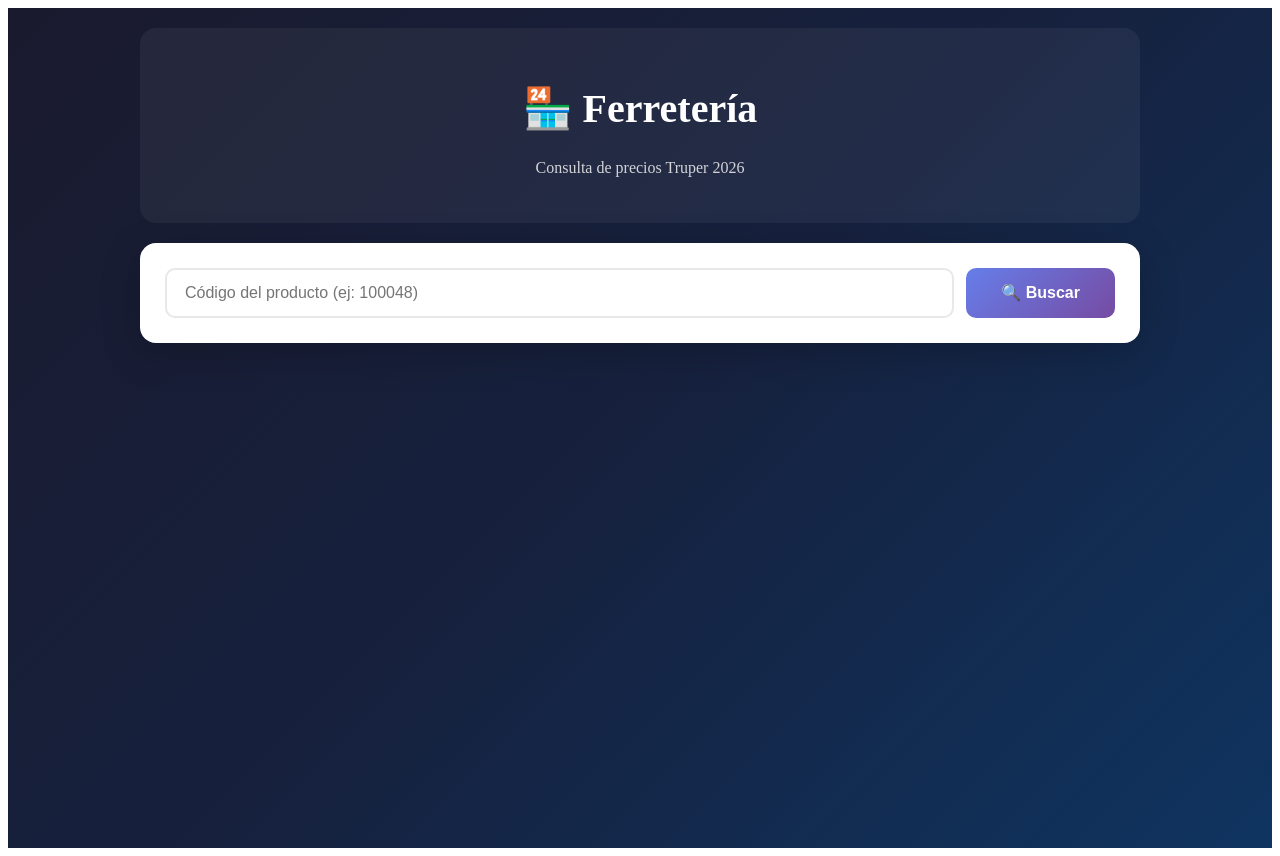
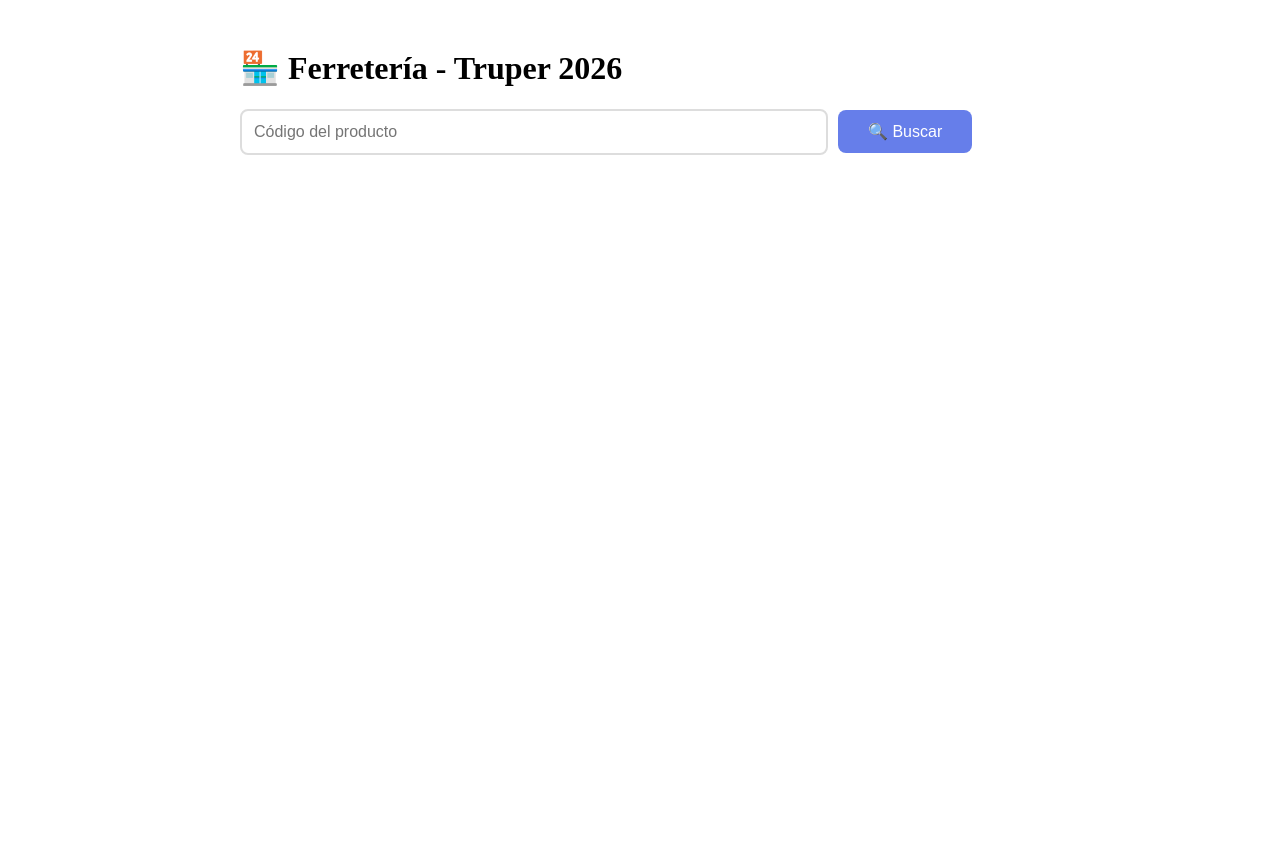
Before and after one commit to JxsueRG/Truper-precios, a Next.js app: page / in a window 1280 px wide. After the commit the page ends 800 px from the top, so only its background shows below. Built offline with nearby package versions, Linux system fonts and the light colour scheme.

Commit message:
Add files via upload

```diff
--- a/pages/index.js
+++ b/pages/index.js
@@ -33,60 +33,34 @@
     }
   };
 
-  const formatearPrecio = (precio) => {
-    if (!precio || precio === 0) return 'N/D';
-    return '$' + precio.toFixed(2);
-  };
+  return (
+    <div style={{ padding: '20px', maxWidth: '800px', margin: '0 auto' }}>
+      <h1>🏪 Ferretería - Truper 2026</h1>
 
-  return (
-    <div style={{
-      minHeight: '100vh',
-      background: 'linear-gradient(135deg, #1a1a2e 0%, #16213e 50%, #0f3460 100%)',
-      padding: '20px'
-    }}>
-      <div style={{ maxWidth: '1000px', margin: '0 auto' }}>
-        <div style={{
-          background: 'rgba(255,255,255,0.05)',
-          padding: '30px',
-          borderRadius: '16px',
-          textAlign: 'center',
-          marginBottom: '20px'
-        }}>
-          <h1 style={{ color: 'white', fontSize: '2.5rem' }}>🏪 Ferretería</h1>
-          <p style={{ color: 'rgba(255,255,255,0.8)' }}>Consulta de precios Truper 2026</p>
-        </div>
-
-        <div style={{
-          background: 'white',
-          padding: '25px',
-          borderRadius: '16px',
-          boxShadow: '0 10px 40px rgba(0,0,0,0.2)'
-        }}>
-          <form onSubmit={buscarProducto} style={{ display: 'flex', gap: '12px', flexWrap: 'wrap' }}>
+      <form onSubmit={buscarProducto} style={{ margin: '20px 0' }}>
         <input
           type="text"
-              placeholder="Código del producto (ej: 100048)"
+          placeholder="Código del producto"
           value={codigo}
           onChange={(e) => setCodigo(e.target.value)}
           style={{
-                flex: 1,
-                padding: '14px 18px',
+            padding: '12px',
             fontSize: '16px',
-                border: '2px solid #e8e8e8',
-                borderRadius: '10px',
-                minWidth: '200px'
+            border: '2px solid #ddd',
+            borderRadius: '8px',
+            width: '70%',
+            marginRight: '10px'
           }}
         />
         <button
           type="submit"
           style={{
-                padding: '14px 35px',
-                background: 'linear-gradient(135deg, #667eea 0%, #764ba2 100%)',
+            padding: '12px 30px',
+            background: '#667eea',
             color: 'white',
             border: 'none',
-                borderRadius: '10px',
+            borderRadius: '8px',
             fontSize: '16px',
-                fontWeight: 'bold',
             cursor: 'pointer'
           }}
           disabled={cargando}
@@ -95,86 +69,25 @@
         </button>
       </form>
 
-          {error && (
-            <div style={{
-              marginTop: '12px',
-              padding: '12px 18px',
-              background: '#fff5f5',
-              color: '#c0392b',
-              borderRadius: '10px',
-              borderLeft: '4px solid #c0392b'
-            }}>
-              {error}
-            </div>
-          )}
+      {error && <div style={{ color: 'red', padding: '10px', background: '#fee' }}>{error}</div>}
 
       {producto && (
-            <div style={{ marginTop: '20px' }}>
-              {/* Imagen */}
         <div style={{
-                textAlign: 'center',
-                marginBottom: '20px',
-                background: '#f8f9fa',
+          background: 'white',
           padding: '20px',
-                borderRadius: '12px'
+          borderRadius: '12px',
+          boxShadow: '0 4px 20px rgba(0,0,0,0.1)'
         }}>
-                <div style={{
-                  width: '200px',
-                  height: '200px',
-                  margin: '0 auto',
-                  display: 'flex',
-                  alignItems: 'center',
-                  justifyContent: 'center',
-                  background: '#e8e8e8',
-                  borderRadius: '12px'
-                }}>
-                  <span style={{ fontSize: '60px' }}>📦</span>
-                </div>
-                <p style={{ fontSize: '12px', color: '#888', marginTop: '8px' }}>
-                  🔍 Busca en Google:
-                  <a href={`https://www.google.com/search?q=${encodeURIComponent(producto.descripcion + ' ' + producto.marca)}&tbm=isch`}
-                     target="_blank" rel="noopener noreferrer"
-                     style={{ color: '#667eea', marginLeft: '5px' }}>
-                    Ver imagen
-                  </a>
+          <h2>{producto.descripcion}</h2>
+          <p><strong>Código:</strong> {producto.codigo}</p>
+          <p><strong>Clave:</strong> {producto.clave || 'N/A'}</p>
+          <p style={{ fontSize: '24px', color: '#27ae60' }}>
+            <strong>Precio:</strong> ${producto.precio?.toFixed(2) || '0.00'}
           </p>
-              </div>
-
-              {/* Información del producto */}
-              <div style={{ background: '#f8f9fa', padding: '20px', borderRadius: '12px' }}>
-                <h2 style={{ marginTop: 0, fontSize: '18px' }}>{producto.descripcion}</h2>
-                <div style={{ display: 'grid', gridTemplateColumns: '1fr 1fr', gap: '5px 20px', marginTop: '10px' }}>
-                  <div><strong>Código:</strong> {producto.codigo}</div>
-                  <div><strong>Clave:</strong> {producto.clave || 'N/A'}</div>
-                  <div><strong>Marca:</strong> {producto.marca || 'TRUPER'}</div>
-                  <div><strong>Familia:</strong> {producto.familia || 'N/A'}</div>
-                  {producto.ean && <div><strong>EAN:</strong> {producto.ean}</div>}
-                </div>
-
-                <hr style={{ margin: '15px 0' }} />
-
-                <h3 style={{ marginBottom: '10px' }}>💰 Precios (con IVA)</h3>
-                <div style={{ display: 'grid', gridTemplateColumns: '1fr 1fr', gap: '8px 30px' }}>
-                  <div><strong>Público:</strong></div>
-                  <div style={{ color: '#27ae60', fontWeight: 'bold' }}>{formatearPrecio(producto.precioPublico)}</div>
-
-                  <div><strong>Mayoreo:</strong></div>
-                  <div>{formatearPrecio(producto.precioMayoreo)}</div>
-
-                  <div><strong>Distribuidor:</strong></div>
-                  <div>{formatearPrecio(producto.precioDistribuidor)}</div>
-
-                  <div><strong>Distribuidor +30%:</strong></div>
-                  <div style={{ color: '#e67e22' }}>{formatearPrecio(producto.precioDist30)}</div>
-
-                  <div><strong>Distribuidor +40%:</strong></div>
-                  <div style={{ color: '#e74c3c' }}>{formatearPrecio(producto.precioDist40)}</div>
-                </div>
-              </div>
+          <p><strong>Marca:</strong> {producto.marca || 'TRUPER'}</p>
+          <p><strong>Familia:</strong> {producto.familia || 'N/A'}</p>
         </div>
       )}
     </div>
-      </div>
-    </div>
   );
 }
```
Lines whose indentation alone changed are shown as unchanged.
